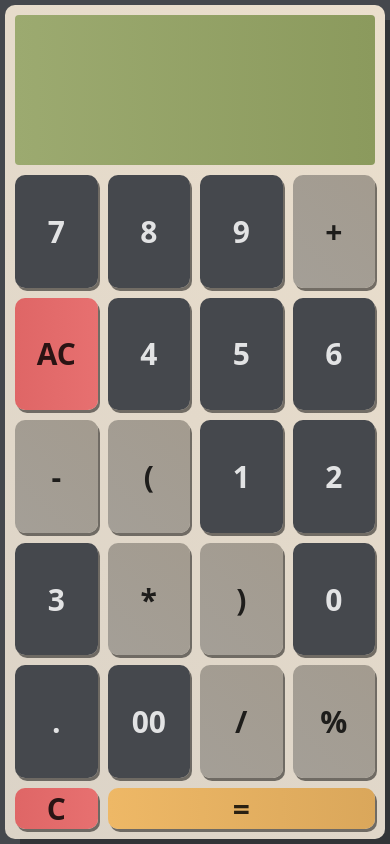
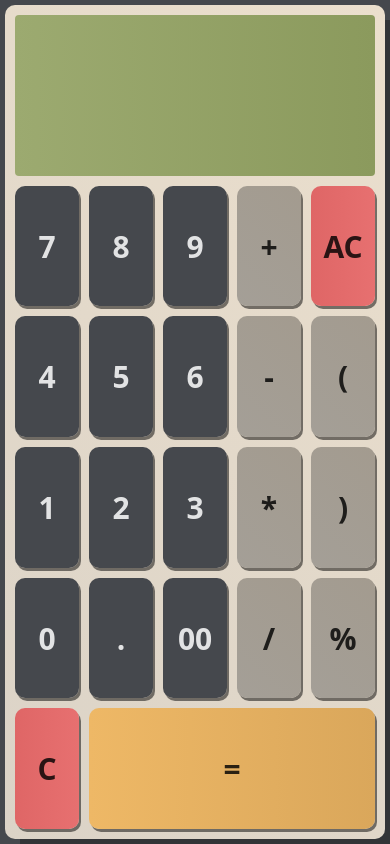
Before and after one commit to dmitrychupakhin/Django-Calc, a Django app: page / in a window 390 px wide. Run offline with Django 5.2, Linux system fonts and the light colour scheme.

Commit message:
Update 2

```diff
--- a/calc/static/calc/css/calc.css
+++ b/calc/static/calc/css/calc.css
@@ -42,7 +42,7 @@ body {
             padding: 10px;
             box-shadow: 15px 15px 0px rgba(34, 36, 37, 0.525);
             display: grid;
-            grid-template-columns: repeat(4, 1fr);
+            grid-template-columns: repeat(5, 1fr);
             grid-template-rows: 4fr repeat(5, 3fr);
             height: 100%;
             gap: 10px;
```
